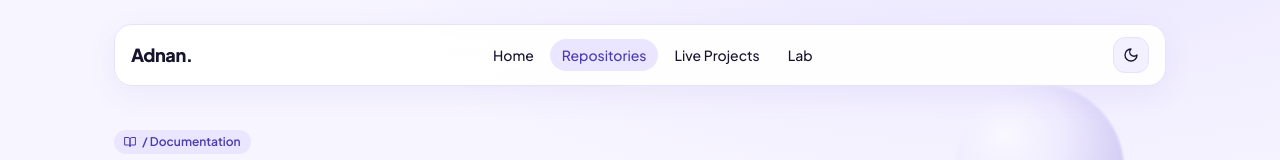
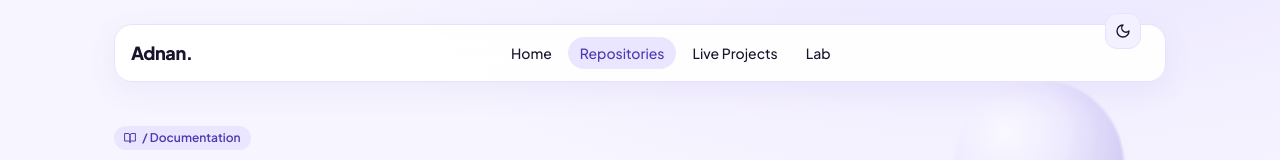
Before and after one commit to Adnan-Zhaikh/Portfolio, a Next.js app: page /docs in a window 1280 px wide. Shown: the top 160 px of the page. Built offline with nearby package versions, Linux system fonts and the light colour scheme; no server answers.

Commit message:
Move theme toggle to fixed position in bottom-right corner

```diff
--- a/components/docs/ThemeToggle.tsx
+++ b/components/docs/ThemeToggle.tsx
@@ -31,7 +31,12 @@ export default function ThemeToggle() {
   }
 
   return (
-    <button type="button" onClick={toggle} aria-label="Toggle dark mode" className="docs-icon-btn">
+    <button
+      type="button"
+      onClick={toggle}
+      aria-label="Toggle dark mode"
+      className="docs-icon-btn fixed bottom-6 right-4 z-30 sm:bottom-8 sm:right-6"
+    >
       {theme === "dark" ? <Sun size={16} /> : <Moon size={16} />}
     </button>
   );
```
